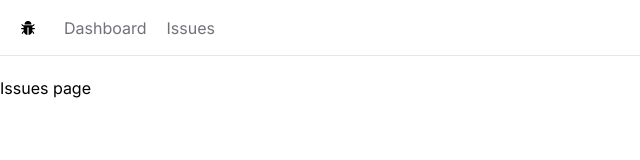
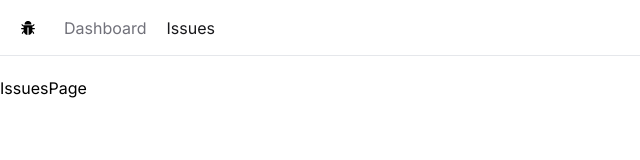
Before and after one commit to riteshkoranga/Issue-Pilot, a Next.js app: page /issues in a window 1280 px wide. Shown: the top 160 px of the page, without its empty margins (0-640 px from the left). Built offline with nearby package versions, Linux system fonts and the light colour scheme.

Commit message:
style the active link in the navbar

```diff
--- a/app/Navbar.tsx
+++ b/app/Navbar.tsx
@@ -1,8 +1,14 @@
+'use client';
+
 import Link from 'next/link'
+import { usePathname } from 'next/navigation';
 import React from 'react'
 import {  AiFillBug } from "react-icons/ai";
+import classnames from 'classnames';
+const Navbar = () => {
+  const currentPath=usePathname();
 
-const Navbar = () => {
+
   //making array of  label  and href
   const links=[
     {label:'Dashboard', href:'/'},
@@ -12,9 +18,15 @@
     <nav className='flex space-x-7 border-b mb-5 px-5 h-14 items-center'>
         <Link href="/"><AiFillBug/></Link>
         <ul className='flex space-x-5'>
-          {links.map(link =><Link key={link.href}
-          className='text-zinc-500 hover:text-zinc-800 transition-colors'
-          href="{link.href}">{link.label}</Link>)}
+          {links.map(link =>
+          <Link
+          key={link.href}
+          className={classnames({
+            'text-zinc-900': link.href === currentPath,
+            'text-zinc-500': link.href !== currentPath,
+            'hover:text-zinc-800  transition-colors':true
+          })}
+          href={link.href}>{link.label}</Link>)}
 
 
         </ul>
--- a/app/issues/page.tsx
+++ b/app/issues/page.tsx
@@ -1,9 +1,9 @@
 import React from 'react'
 
-const page = () => {
+const IssuesPage = () => {
   return (
-   <h1>Issues page</h1>
+    <div>IssuesPage</div>
   )
 }
 
-export default page
+export default IssuesPage
--- a/package.json
+++ b/package.json
@@ -13,6 +13,7 @@
     "@types/react": "18.2.48",
     "@types/react-dom": "18.2.18",
     "autoprefixer": "10.4.17",
+    "classnames": "^2.3.2",
     "eslint": "8.56.0",
     "eslint-config-next": "14.1.0",
     "next": "14.1.0",
```
Also changed, not shown: 1 other file (tests, documents, lock files or other folders).
